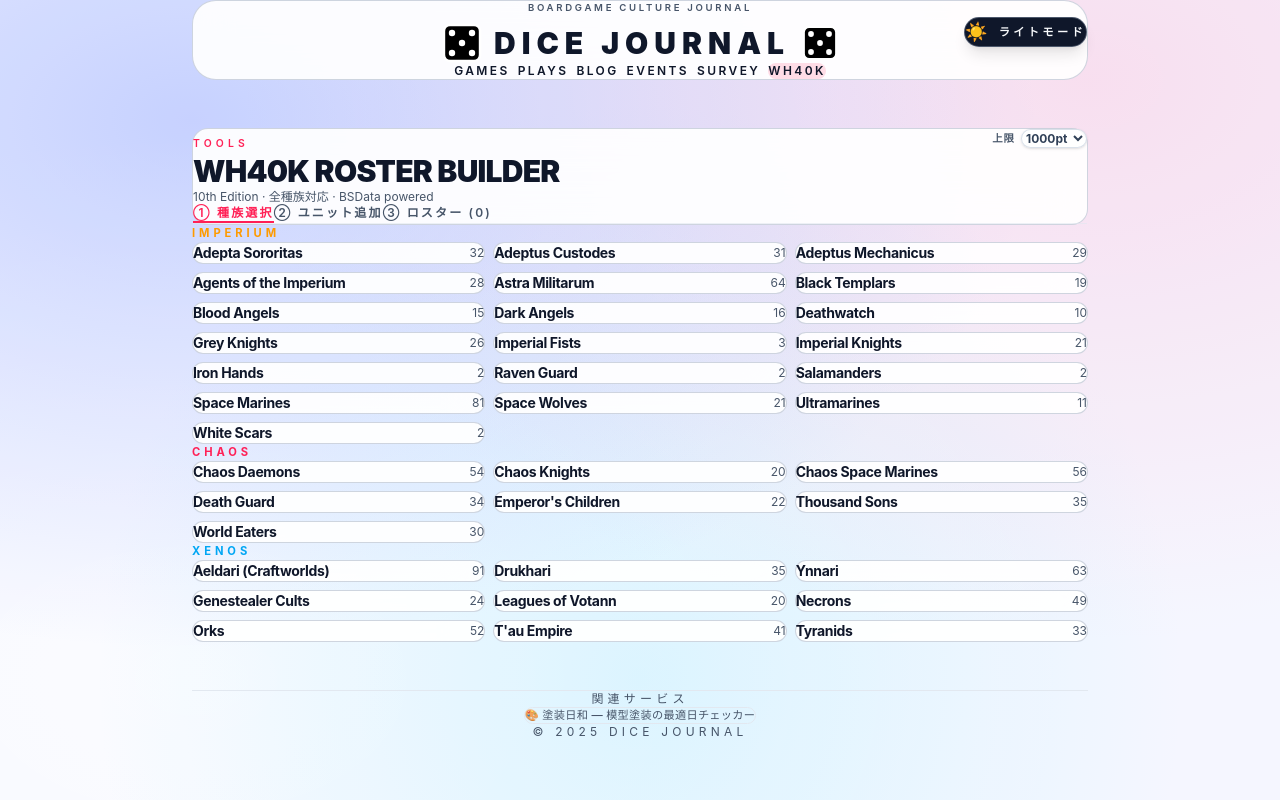
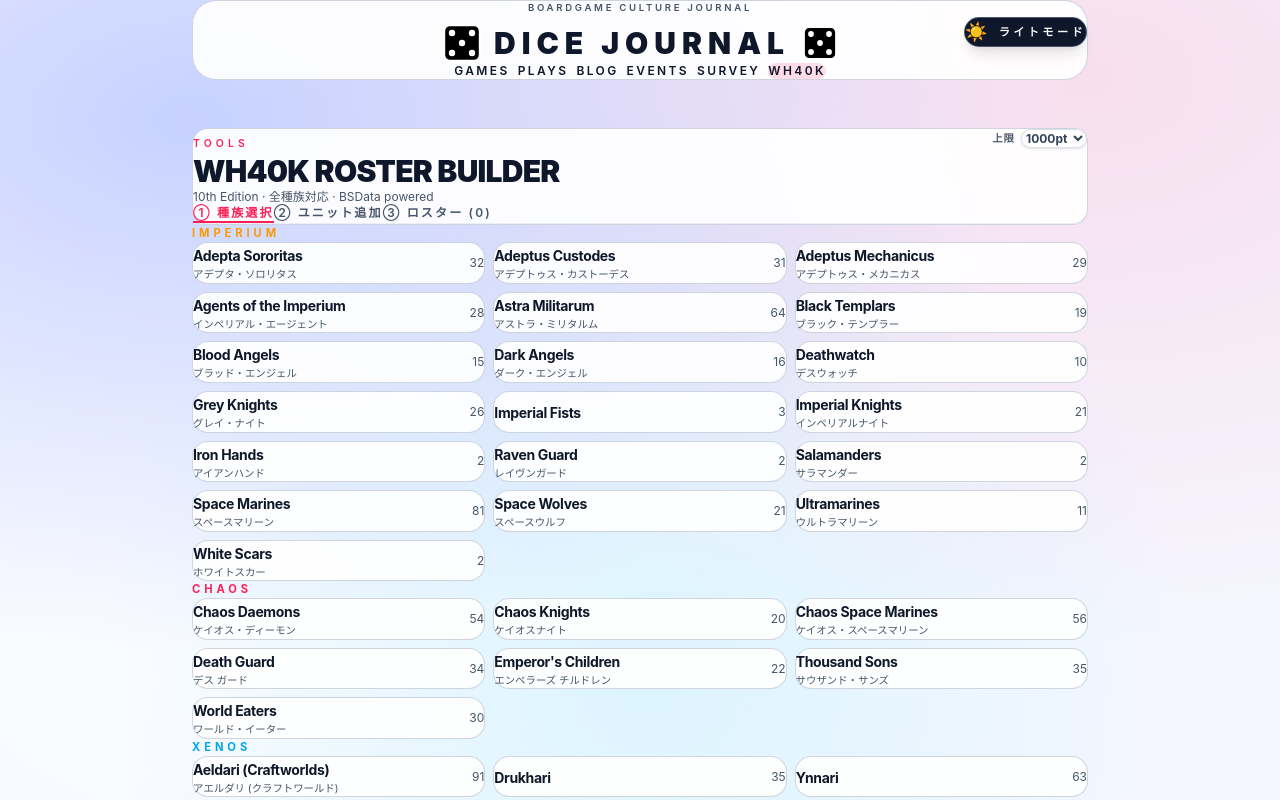
Before and after one commit to k713shino/my-boardgame-site, a Next.js app: page /wh40k in a window 1280 px wide. Shown: the top 800 px of the page. Built offline with nearby package versions, Linux system fonts and the light colour scheme.

Commit message:
ロスタービルダーの日本語併記を再実装

```diff
--- a/src/app/wh40k/RosterBuilder.tsx
+++ b/src/app/wh40k/RosterBuilder.tsx
@@ -420,10 +420,15 @@
                           : ""
                       }`}
                     >
-                      <span className="text-sm font-bold tracking-tight">
-                        {f.name}
-                      </span>
-                      <span className="text-xs text-muted">{f.units.length}</span>
+                      <div className="min-w-0">
+                        <span className="text-sm font-bold tracking-tight">
+                          {f.name}
+                        </span>
+                        {f.nameJa && (
+                          <p className="truncate text-[0.65rem] text-muted">{f.nameJa}</p>
+                        )}
+                      </div>
+                      <span className="ml-2 shrink-0 text-xs text-muted">{f.units.length}</span>
                     </button>
                   ))}
                 </div>
@@ -524,6 +529,11 @@
                                   {unit.name}
                                 </span>
                               )}
+                              {unit.nameJa && (
+                                <div className="truncate text-[0.6rem] text-muted">
+                                  {unit.nameJa}
+                                </div>
+                              )}
                               <div className="mt-0.5 flex flex-wrap gap-1">
                                 {unit.categories
                                   .filter((c) => NOTABLE_CATS.includes(c))
@@ -618,6 +628,11 @@
                           <p className="truncate text-xs font-semibold">
                             {u.name}
                           </p>
+                          {u.nameJa && (
+                            <p className="truncate text-[0.6rem] text-muted">
+                              {u.nameJa}
+                            </p>
+                          )}
                         </div>
 
                         {/* Wahapedia link */}
@@ -637,6 +652,7 @@
                         {editingId === u.rosterId ? (
                           <input
                             autoFocus
+                            aria-label={`${u.name} のポイント数`}
                             value={editVal}
                             onChange={(e) => setEditVal(e.target.value)}
                             onBlur={() => commitEdit(u.rosterId)}
```
